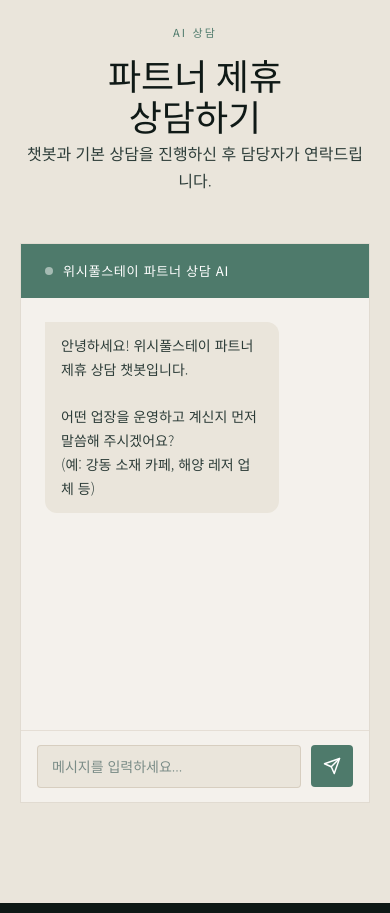
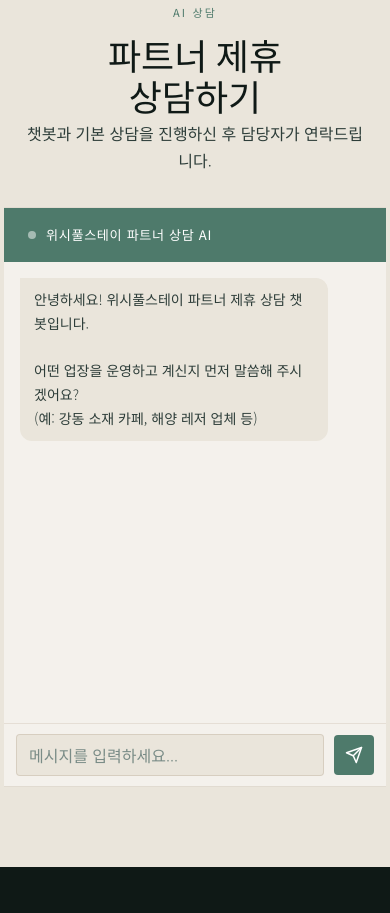
Before and after one commit to danielyun84/wishfulstay, a website: page partner.html in a window 390 px wide. Shown: the part 1491-2404 px from the top of the page. Drawn offline with nearby package versions, Linux system fonts and the light colour scheme.

Commit message:
fix: partner 챗봇 모바일 최적화 (iOS 입력창 자동줌 방지, 반응형 높이)

```diff
--- a/partner.html
+++ b/partner.html
@@ -287,6 +287,47 @@
       margin-bottom: 12px;
       display: block;
     }
+
+    /* ── 모바일 반응형 ── */
+    @media (max-width: 768px) {
+      .chat-section {
+        padding: 60px 0 80px;
+      }
+      .chat-section .section-header {
+        margin-bottom: 32px;
+      }
+      .chat-wrapper {
+        height: calc(100svh - 240px);
+        min-height: 420px;
+        max-height: 580px;
+        border-left: none;
+        border-right: none;
+        margin: 0 -16px;
+      }
+      #chatMessages {
+        padding: 16px;
+        gap: 12px;
+      }
+      #chatInputArea {
+        padding: 10px 12px;
+      }
+      #chatInput {
+        font-size: 16px; /* iOS 자동 줌 방지 */
+        min-height: 40px;
+        padding: 8px 12px;
+      }
+      #sendBtn {
+        width: 40px;
+        height: 40px;
+      }
+      .msg {
+        max-width: 88%;
+      }
+      .msg-bubble {
+        font-size: 0.875rem;
+        padding: 10px 14px;
+      }
+    }
   </style>
 </head>
 <body>
```
